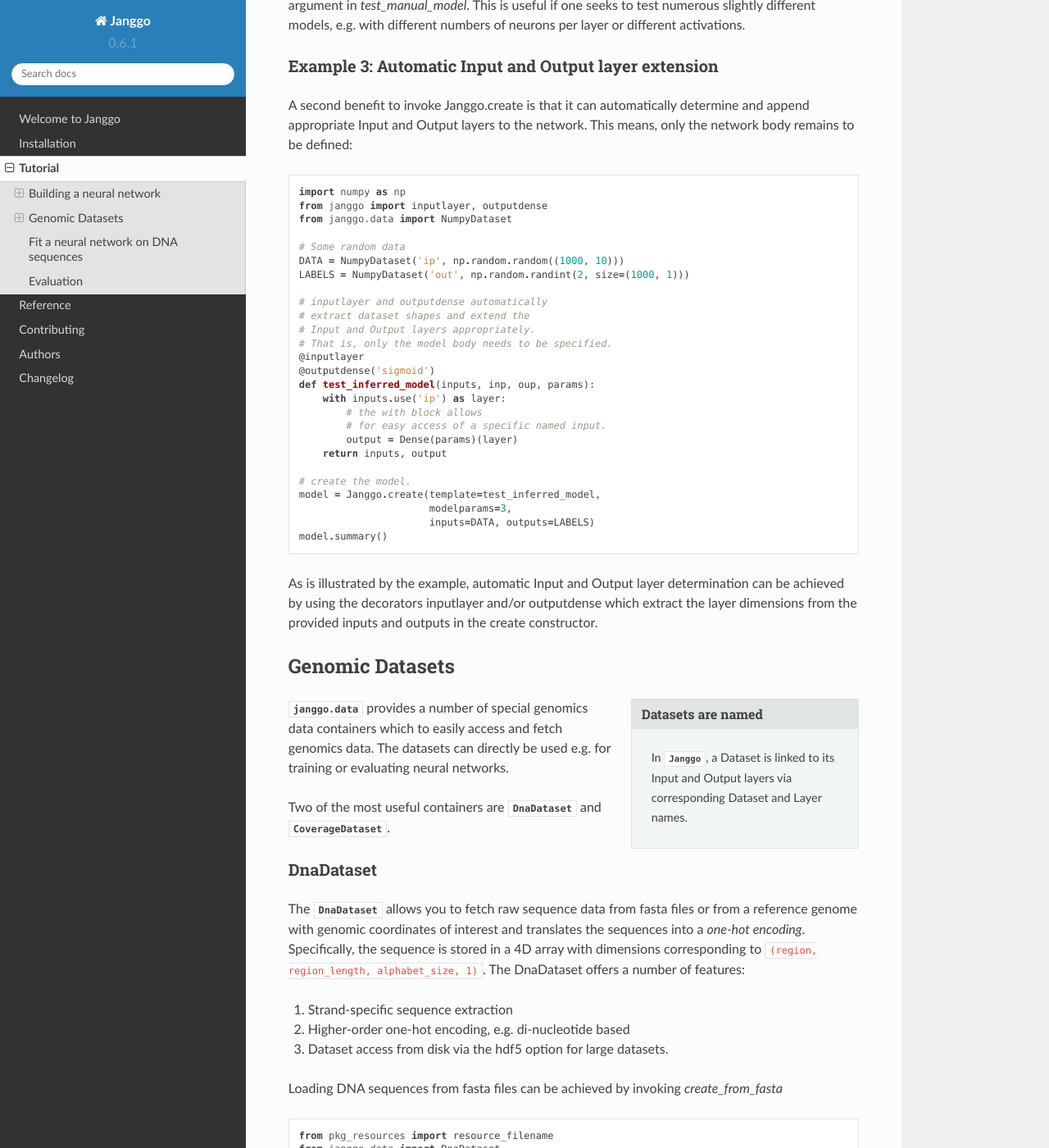
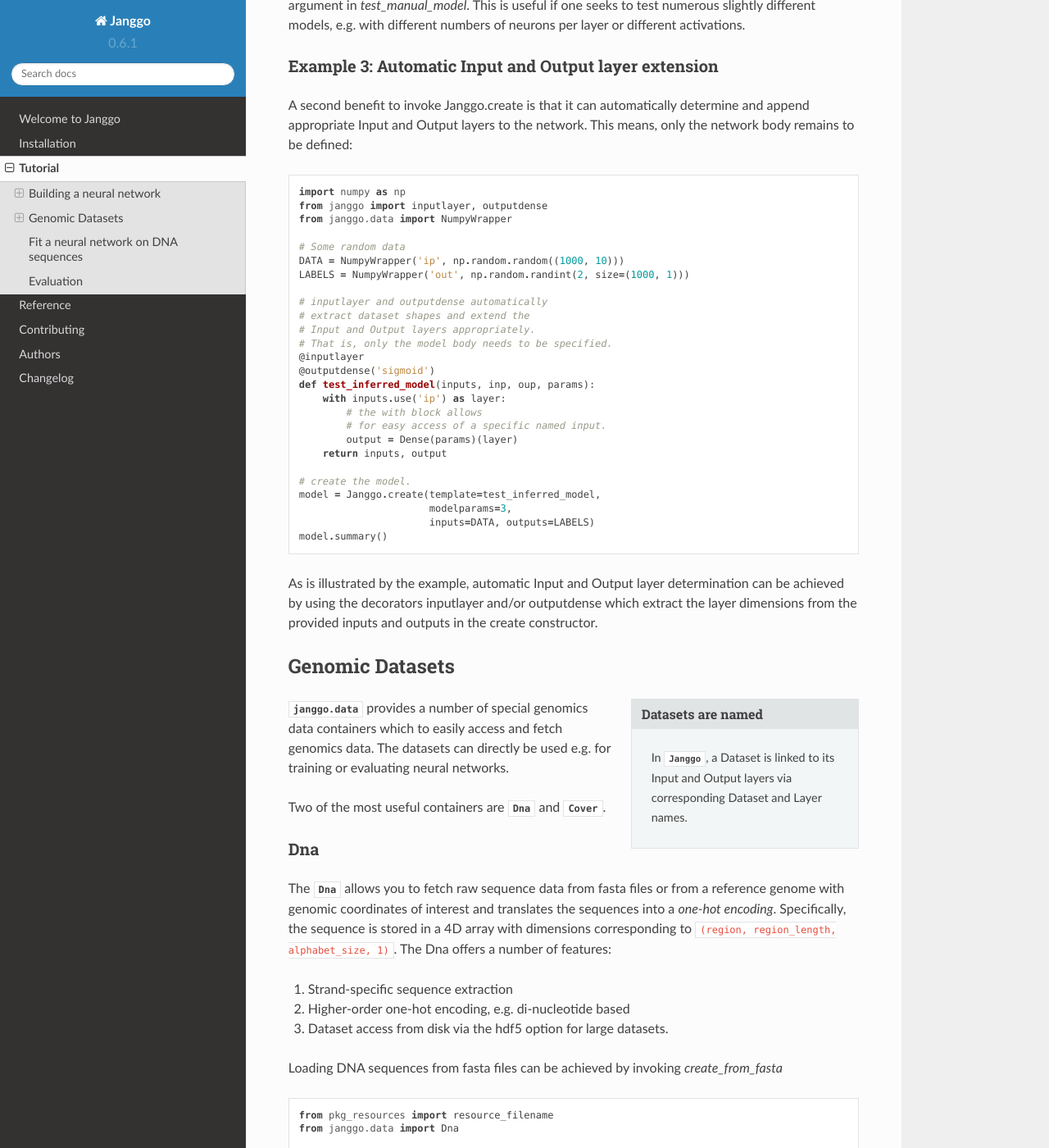
Before and after one commit to BIMSBbioinfo/janggu, a Sphinx documentation site: the page built from docs/tutorial.rst, in a window 1280 px wide and 1400 px high, scrolled down 1253 px. Shown: the whole window at 82% size. Built offline with Sphinx 7.4.7 and the Read the Docs theme 2.0.0, drawn with Linux system fonts in a browser that asks for light colours; some of the changed text lies outside the part shown.

Commit message:
Renamed datasets; fixed #12

```diff
--- a/docs/reference/janggo.data.rst
+++ b/docs/reference/janggo.data.rst
@@ -20,13 +20,13 @@ Interface
 Classes
 -------
 .. autosummary::
-   CoverageDataset
-   DnaDataset
-   TabDataset
-   NumpyDataset
+   Cover
+   Dna
+   Table
+   NumpyWrapper
 
-.. autoclass:: CoverageDataset
+.. autoclass:: Cover
    :members: create_from_bam, create_from_bigwig, create_from_bed
 
-.. autoclass:: DnaDataset
+.. autoclass:: Dna
    :members: create_from_refgenome, create_from_fasta
--- a/docs/tutorial.rst
+++ b/docs/tutorial.rst
@@ -79,11 +79,11 @@ This means, only the network body remains to be defined:
 
     import numpy as np
     from janggo import inputlayer, outputdense
-    from janggo.data import NumpyDataset
+    from janggo.data import NumpyWrapper
 
     # Some random data
-    DATA = NumpyDataset('ip', np.random.random((1000, 10)))
-    LABELS = NumpyDataset('out', np.random.randint(2, size=(1000, 1)))
+    DATA = NumpyWrapper('ip', np.random.random((1000, 10)))
+    LABELS = NumpyWrapper('out', np.random.randint(2, size=(1000, 1)))
 
     # inputlayer and outputdense automatically
     # extract dataset shapes and extend the
@@ -121,18 +121,18 @@ Genomic Datasets
 to easily access and fetch genomics data. The datasets can directly be used
 e.g. for training or evaluating neural networks.
 
-Two of the most useful containers are :class:`DnaDataset` and :class:`CoverageDataset`.
+Two of the most useful containers are :class:`Dna` and :class:`Cover`.
 
 
 
-DnaDataset
+Dna
 ^^^^^^^^^^
-The :class:`DnaDataset` allows you to fetch raw sequence data from
+The :class:`Dna` allows you to fetch raw sequence data from
 fasta files or from a reference genome with genomic coordinates of interest
 and translates the sequences into a *one-hot encoding*. Specifically,
 the sequence is stored in a 4D array with dimensions corresponding
 to :code:`(region, region_length, alphabet_size, 1)`.
-The DnaDataset offers a number of features:
+The Dna offers a number of features:
 
 1. Strand-specific sequence extraction
 2. Higher-order one-hot encoding, e.g. di-nucleotide based
@@ -144,11 +144,11 @@ Loading DNA sequences from fasta files can be achieved by invoking
 .. code-block:: python
 
    from pkg_resources import resource_filename
-   from janggo.data import DnaDataset
+   from janggo.data import Dna
 
    fasta_file = resource_filename('janggo', 'resources/sample.fa')
 
-   dna = DnaDataset.create_from_fasta('dna', fastafile=fastafile)
+   dna = Dna.create_from_fasta('dna', fastafile=fastafile)
 
    len(dna)  # there are 4 sequences in the fastafile
 
@@ -164,7 +164,7 @@ genomic coordinates of interest from a bed or gff file.
    bed_file = resource_filename('janggo', 'resources/sample.bed')
    refgenome = resource_filename('janggo', 'resources/sample_genome.fa')
 
-   dna = DnaDataset.create_from_refgenome('dna',
+   dna = Dna.create_from_refgenome('dna',
                                           refgenome=refgenome,
                                           regions=bed_file)
 
@@ -175,35 +175,35 @@ genomic coordinates of interest from a bed or gff file.
 
 
 
-CoverageDataset
+Cover
 ^^^^^^^^^^^^^^^
-The :class:`CoverageDataset` can be utilized to fetch different kinds of
+The :class:`Cover` can be utilized to fetch different kinds of
 coverage data from commonly used data formats, including BAM, BIGWIG, BED and GFF.
 Regardless of the input file format the coverage tracks are
 stored as a 4D array with dimensions corresponding
 to :code:`(region, region_length, strand, condition)`.
 
-The :class:`CoverageDataset` offers the following feature:
+The :class:`Cover` offers the following feature:
 
 1. Strand-specific sequence extraction, if strandedness information is available in the bed_file
-2. :class:`CoverageDataset` can be loaded from one or more input files. Then the each condition dimension is associated with an input file.
+2. :class:`Cover` can be loaded from one or more input files. Then the each condition dimension is associated with an input file.
 3. Dataset access from disk via the hdf5 option for large datasets.
 
 Moreover, additional features are available depending on the input file format (see References).
 
-The following examples illustrate how to instantiate :class:`CoverageDataset`.
+The following examples illustrate how to instantiate :class:`Cover`.
 
 **The coverage from BAM files** is extracted by counting the 5' ends of the tags
 in a strand specific manner.
 
 .. code:: python
 
-   from janggo.data import CoverageDataset
+   from janggo.data import Cover
 
    bam_file = resource_filename('janggo', 'resources/sample.bam')
    bed_file = resource_filename('janggo', 'resources/sample.bed')
 
-   cover = CoverageDataset.create_from_bam('read_coverage',
+   cover = Cover.create_from_bam('read_coverage',
                                            bamfiles=bam_file,
                                            regions=bed_file)
 
@@ -224,7 +224,7 @@ of a specified resolution (in base pairs):
    bed_file = resource_filename('janggo', 'resources/sample.bed')
    bw_file = resource_filename('janggo', 'resources/sample.bw')
 
-   cover = CoverageDataset.create_from_bigwig('bigwig_coverage',
+   cover = Cover.create_from_bigwig('bigwig_coverage',
                                               bigwigfiles=bw_file,
                                               regions=bed_file)
 
@@ -253,7 +253,7 @@ by setting :code:`binsize`, :code:`stepsize`, :code:`flank` and/or :code:`resolu
    bed_file = resource_filename('janggo', 'resources/sample.bed')
    score_bed_file = resource_filename('janggo', 'resources/sample_scores.bed')
 
-   cover = CoverageDataset.create_from_bed('bed_coverage',
+   cover = Cover.create_from_bed('bed_coverage',
                                            bedfiles=score_bed_files,
                                            regions=bed_file)
 
@@ -281,10 +281,10 @@ and labels from a BED file.
    score_bed_file = resource_filename('janggo', 'resources/sample_scores.bed')
 
    # 1. get data
-   DNA = DnaDataset.create_from_refgenome('dna',
+   DNA = Dna.create_from_refgenome('dna',
                                           refgenome=refgenome,
                                           regions=bed_file)
-   LABELS = CoverageDataset.create_from_bed('peaks',
+   LABELS = Cover.create_from_bed('peaks',
                                             bedfiles=score_bed_file,
                                             regions=bed_file)
 
```
Also changed, not shown: 15 other files.
